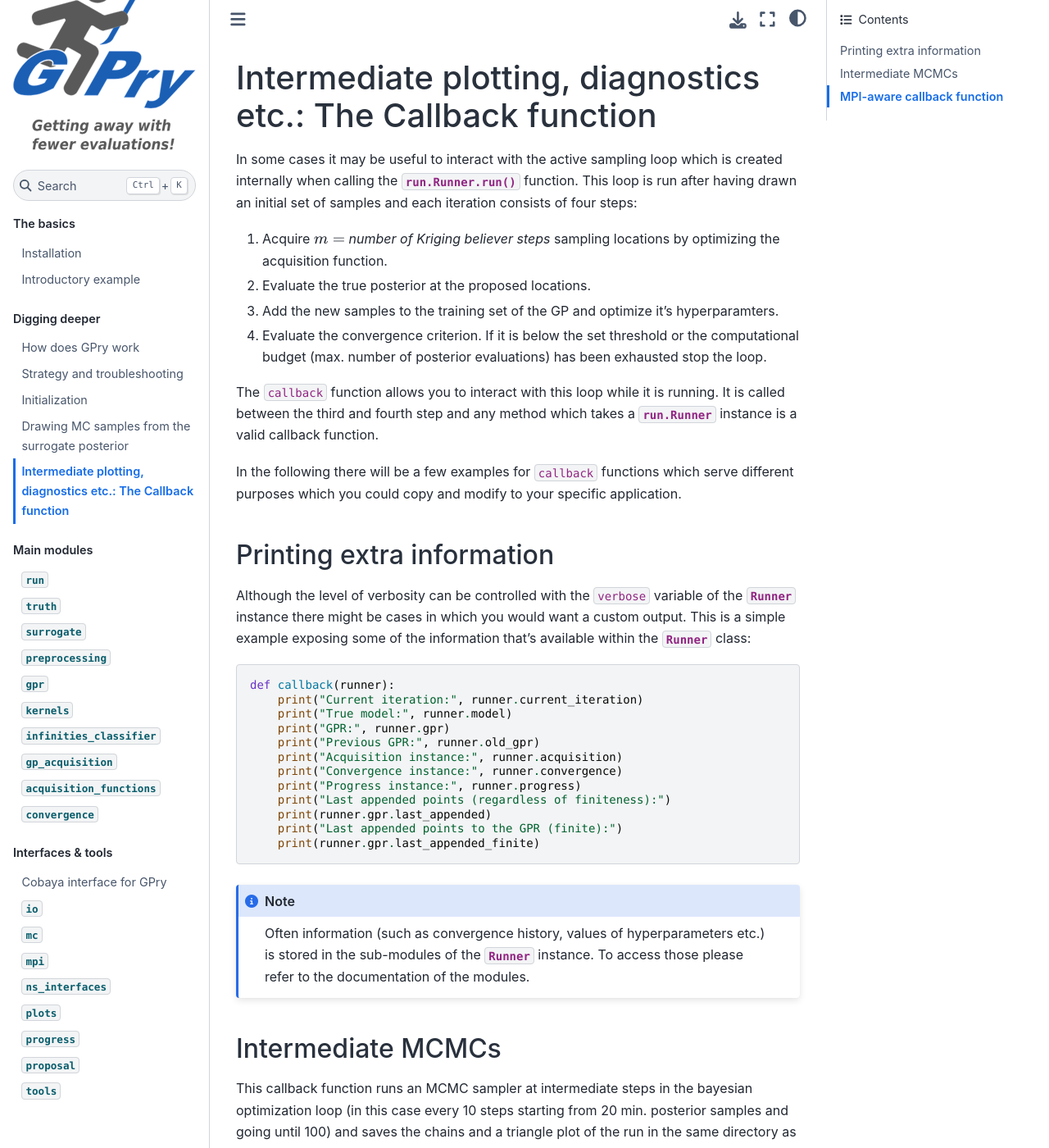
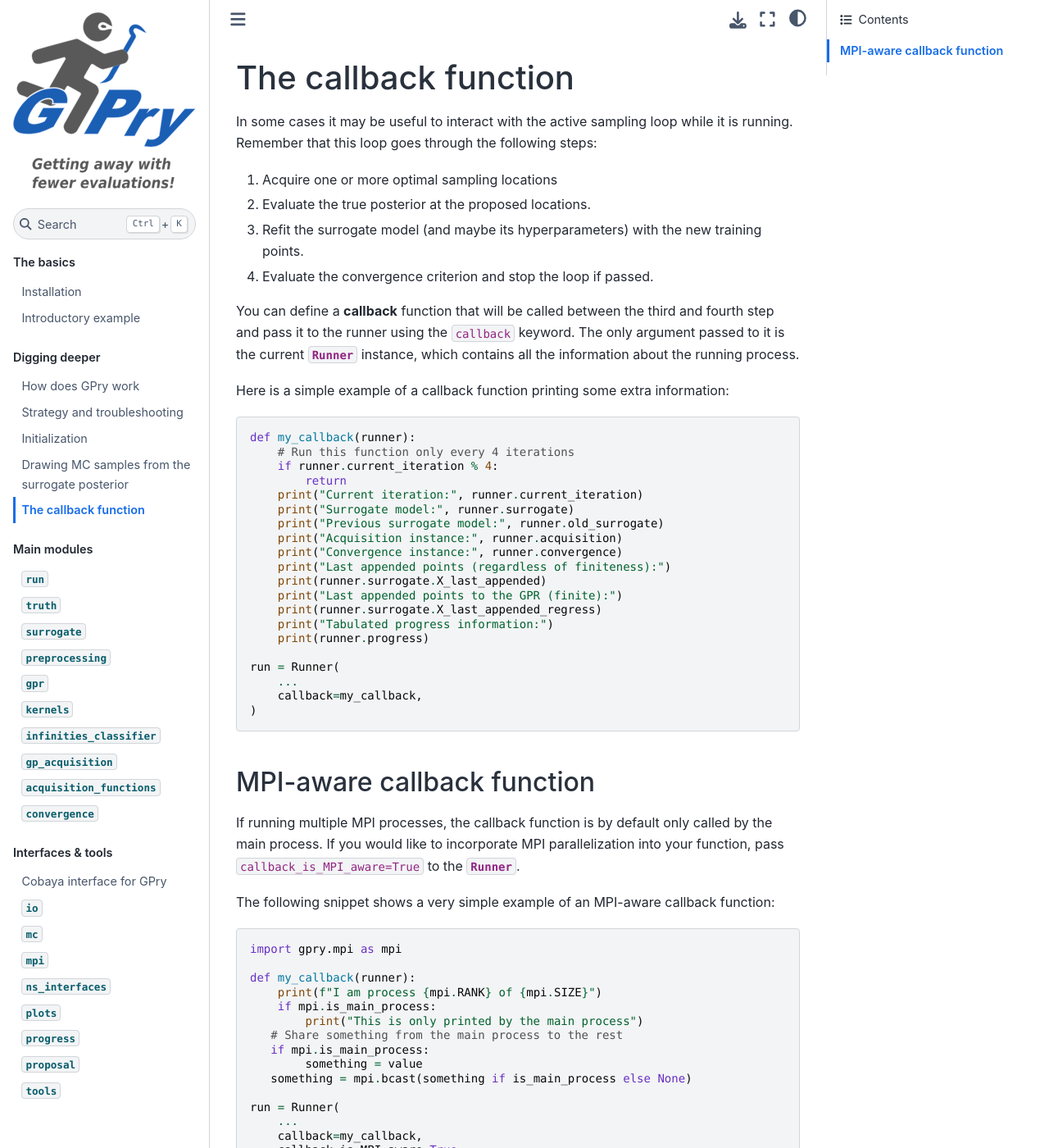
Before and after one commit to jonaselgammal/GPry, a Sphinx documentation site: the page built from doc/source/callback.rst, in a window 1280 px wide and 1400 px high. Shown: the whole window at 82% size. Built offline with Sphinx 7.4.7 and the Sphinx Book theme 1.1.4, drawn with Linux system fonts in a browser that asks for light colours; some of the changed text lies outside the part shown.

Commit message:
docs: callback

```diff
--- a/doc/source/callback.rst
+++ b/doc/source/callback.rst
@@ -1,92 +1,63 @@
-==============================================================
-Intermediate plotting, diagnostics etc.: The Callback function
-==============================================================
+The callback function
+=====================
 
-In some cases it may be useful to interact with the active sampling loop which is
-created internally when calling the :meth:`run.Runner.run` function. This loop is run after
-having drawn an initial set of samples and each iteration consists of
-four steps:
+In some cases it may be useful to interact with the active sampling loop while it is running. Remember that this loop goes through the following steps:
 
-#. Acquire :math:`m=` *number of Kriging believer steps* sampling locations by optimizing
-   the acquisition function.
-#. Evaluate the true posterior at the proposed locations.
-#. Add the new samples to the training set of the GP and optimize it's hyperparamters.
-#. Evaluate the convergence criterion. If it is below the set threshold or the
-   computational budget (max. number of posterior evaluations) has been exhausted stop the
-   loop.
+1. Acquire one or more optimal sampling locations
+2. Evaluate the true posterior at the proposed locations.
+3. Refit the surrogate model (and maybe its hyperparameters) with the new training points.
+4. Evaluate the convergence criterion and stop the loop if passed.
 
-The ``callback`` function allows you to interact with this loop while it is running. It
-is called between the third and fourth step and any method which takes a
-:class:`run.Runner` instance is a valid callback function.
+You can define a **callback** function that will be called between the third and fourth step and pass it to the runner using the ``callback`` keyword. The only argument passed to it is the current :class:`~gpry.run.Runner` instance, which contains all the information about the running process.
 
-In the following there will be a few examples for ``callback`` functions which serve
-different purposes which you could copy and modify to your specific application.
+Here is a simple example of a callback function printing some extra information:
 
-Printing extra information
-==========================
+.. code:: python
 
-Although the level of verbosity can be controlled with the ``verbose`` variable of the
-:class:`Runner <run.Runner>` instance there might be cases in which you would want a
-custom output. This is a simple example exposing some of the information that's available
-within the :class:`Runner <run.Runner>` class::
+   def my_callback(runner):
+       # Run this function only every 4 iterations
+       if runner.current_iteration % 4:
+           return
+       print("Current iteration:", runner.current_iteration)
+       print("Surrogate model:", runner.surrogate)
+       print("Previous surrogate model:", runner.old_surrogate)
+       print("Acquisition instance:", runner.acquisition)
+       print("Convergence instance:", runner.convergence)
+       print("Last appended points (regardless of finiteness):")
+       print(runner.surrogate.X_last_appended)
+       print("Last appended points to the GPR (finite):")
+       print(runner.surrogate.X_last_appended_regress)
+       print("Tabulated progress information:")
+       print(runner.progress)
 
-    def callback(runner):
-        print("Current iteration:", runner.current_iteration)
-        print("True model:", runner.model)
-        print("GPR:", runner.gpr)
-        print("Previous GPR:", runner.old_gpr)
-        print("Acquisition instance:", runner.acquisition)
-        print("Convergence instance:", runner.convergence)
-        print("Progress instance:", runner.progress)
-        print("Last appended points (regardless of finiteness):")
-        print(runner.gpr.last_appended)
-        print("Last appended points to the GPR (finite):")
-        print(runner.gpr.last_appended_finite)
+   run = Runner(
+       ...
+       callback=my_callback,
+   )
 
-.. note::
-
-    Often information (such as convergence history, values of hyperparameters etc.) is
-    stored in the sub-modules of the :class:`Runner <run.Runner>` instance. To access
-    those please refer to the documentation of the modules.
-
-Intermediate MCMCs
-==================
-
-This callback function runs an MCMC sampler at intermediate steps in the bayesian
-optimization loop (in this case every 10 steps starting from 20 min. posterior samples
-and going until 100) and saves the chains and a triangle plot of the run in the same
-directory as where the checkpoint is saved::
-
-    i = 0
-    def callback(runner, steps=np.arange(20, 100, 10)):
-        n_total = runner.gpr.n_total
-        checkpoint_location = runner.checkpoint
-
-        if n_total >= steps[i]:
-            surr_info, sampler = runner.generate_mc_sample(
-                output=os.path.join(checkpoint_location, n_total))
-            runner.plot_mc(surr_info, sampler,
-                           output=os.path.join(checkpoint_location, f"{n_total}.pdf"))
-            i += 1
-
-Of couse you could save the chains and plots anywhere you wish or where it would be
-more convenient.
 
 MPI-aware callback function
-===========================
+---------------------------
 
-The callback is always called from the main process unless the option
-``callback_is_MPI_aware`` in the :class:`Runner <run.Runner>` is set to ``True``. The
-following snippet shows a very simple example of how to make a simple MPI-aware callback
-function::
+If running multiple MPI processes, the callback function is by default only called by the main process. If you would like to incorporate MPI parallelization into your function, pass ``callback_is_MPI_aware=True`` to the :class:`~gpry.run.Runner`.
 
-    from gpry.mpi import mpi_comm, mpi_size, mpi_rank, is_main_process
-    callback_is_MPI_aware = True
-    def callback(runner):
-        print(f"I am process {mpi_rank} of {mpi_size}")
-        if is_main_process:
-            print("This is only printed by the main process")
-       # share something from the main process to the rest
-       if is_main_process:
-            something = value
-       something = mpi.bcast(something if is_main_process else None)
+The following snippet shows a very simple example of an MPI-aware callback function:
+
+.. code:: python
+
+   import gpry.mpi as mpi
+
+   def my_callback(runner):
+       print(f"I am process {mpi.RANK} of {mpi.SIZE}")
+       if mpi.is_main_process:
+           print("This is only printed by the main process")
+      # Share something from the main process to the rest
+      if mpi.is_main_process:
+           something = value
+      something = mpi.bcast(something if is_main_process else None)
+
+   run = Runner(
+       ...
+       callback=my_callback,
+       callback_is_MPI_aware=True,
+   )
```
